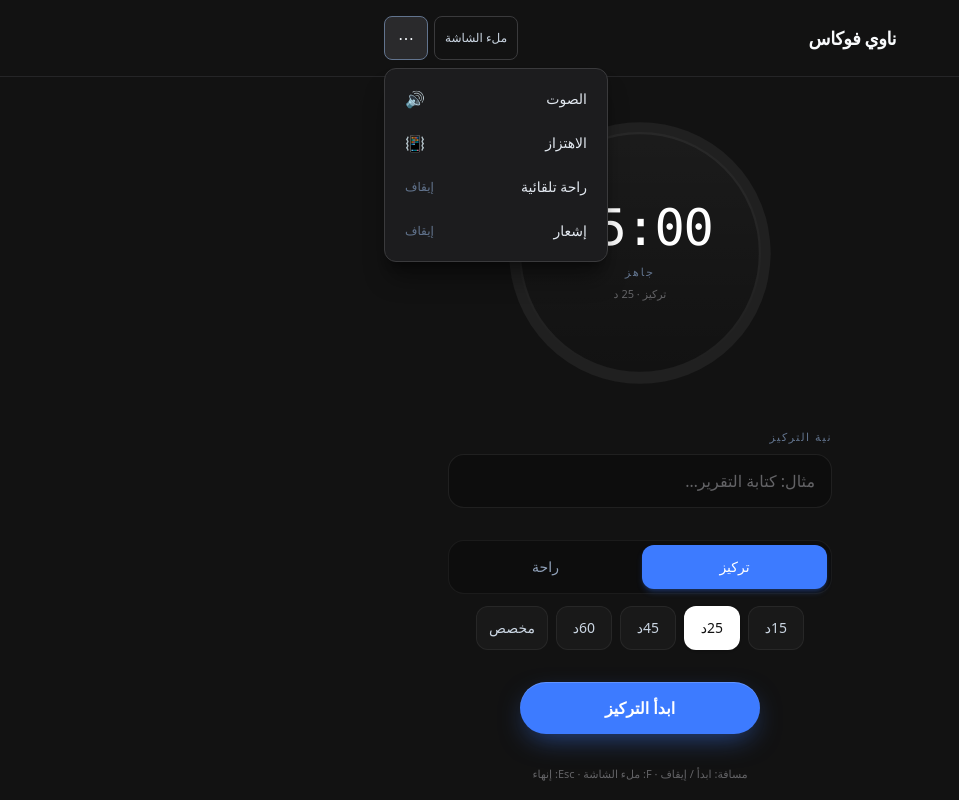
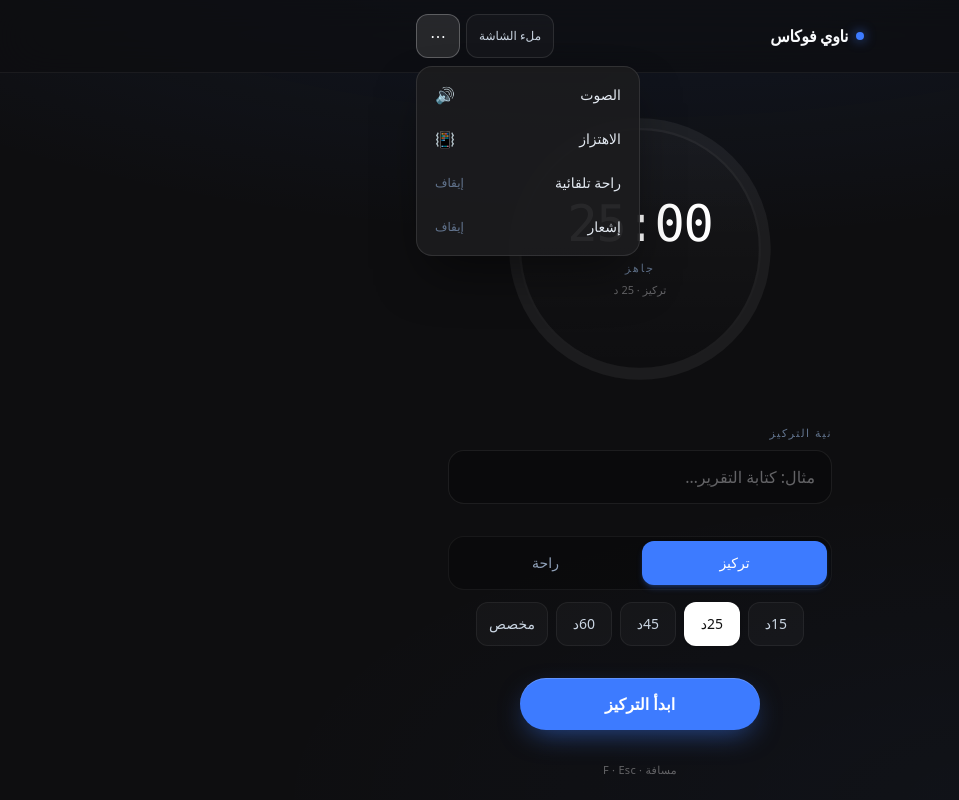
Before and after one commit to inawy/nawy-focus, a React (Vite) app: page / in a window 1280 px wide. Both pictures are taken after a click on the button "الإعدادات". Shown: the top 800 px of the page, without its empty margins (0-959 px from the left). Built offline with nearby package versions, Linux system fonts and the light colour scheme.

Commit message:
design: glass header, brand mark, professional chrome in App

```diff
--- a/src/App.tsx
+++ b/src/App.tsx
@@ -287,18 +287,22 @@ export default function App() {
     (notifyOn ? 1 : 0)
 
   return (
-    <div className="min-h-dvh bg-slate-950 text-slate-100">
+    <div className="min-h-dvh text-slate-100">
       <header
-        className={`border-b border-slate-800/80 px-4 transition-all duration-300 ${
-          sessionFocus ? 'py-2.5' : 'py-4'
+        className={`sticky top-0 z-20 border-b border-white/[0.06] bg-[#0e0e10]/70 px-4 backdrop-blur-xl transition-all duration-300 ${
+          sessionFocus ? 'py-2.5' : 'py-3.5'
         }`}
       >
-        <div className="mx-auto flex max-w-lg items-center justify-between gap-2">
+        <div className="mx-auto flex max-w-md items-center justify-between gap-2">
           <h1
-            className={`font-semibold tracking-tight text-slate-50 transition-all duration-300 ${
-              sessionFocus ? 'text-base opacity-70' : 'text-lg'
+            className={`flex items-center gap-2 font-semibold tracking-tight text-slate-50 transition-all duration-300 ${
+              sessionFocus ? 'text-[15px] opacity-60' : 'text-base'
             }`}
           >
+            <span
+              className="inline-block h-2 w-2 rounded-full bg-brand-500 shadow-[0_0_12px_rgba(61,123,255,0.8)]"
+              aria-hidden
+            />
             ناوي فوكاس
           </h1>
 
@@ -306,7 +310,7 @@ export default function App() {
             <button
               type="button"
               onClick={() => void toggleFs()}
-              className="min-h-11 rounded-lg border border-slate-700 px-2.5 text-xs text-slate-300 transition hover:border-slate-500 hover:text-slate-100"
+              className="btn-chrome"
               title="ملء الشاشة (F)"
               aria-label={fullscreen ? 'خروج من ملء الشاشة' : 'ملء الشاشة'}
             >
@@ -317,10 +321,8 @@ export default function App() {
               <button
                 type="button"
                 onClick={() => setSettingsOpen((v) => !v)}
-                className={`relative min-h-11 min-w-11 rounded-lg border px-2 text-base transition ${
-                  settingsOpen
-                    ? 'border-slate-500 bg-slate-800 text-slate-100'
-                    : 'border-slate-700 text-slate-300 hover:border-slate-500 hover:text-slate-100'
+                className={`btn-chrome relative min-w-11 px-2 text-base ${
+                  settingsOpen ? 'border-white/25 bg-white/10 text-slate-50' : ''
                 }`}
                 title="الإعدادات"
                 aria-label="الإعدادات"
@@ -338,14 +340,14 @@ export default function App() {
 
               {settingsOpen && (
                 <div
-                  className="absolute end-0 top-full z-30 mt-2 w-56 rounded-xl border border-slate-700 bg-slate-900 p-2 shadow-xl shadow-black/40"
+                  className="absolute end-0 top-full z-30 mt-2 w-56 rounded-2xl border border-white/10 bg-[#1c1c1e]/95 p-1.5 shadow-2xl shadow-black/50 backdrop-blur-xl"
                   role="menu"
                 >
                   <button
                     type="button"
                     role="menuitem"
                     onClick={toggleSound}
-                    className="flex min-h-11 w-full items-center justify-between gap-2 rounded-lg px-3 text-sm text-slate-200 transition hover:bg-slate-800"
+                    className="flex min-h-11 w-full items-center justify-between gap-2 rounded-xl px-3 text-sm text-slate-200 transition hover:bg-white/[0.06]"
                     aria-pressed={soundOn}
                   >
                     <span>الصوت</span>
@@ -357,7 +359,7 @@ export default function App() {
                     type="button"
                     role="menuitem"
                     onClick={toggleVibrate}
-                    className="flex min-h-11 w-full items-center justify-between gap-2 rounded-lg px-3 text-sm text-slate-200 transition hover:bg-slate-800"
+                    className="flex min-h-11 w-full items-center justify-between gap-2 rounded-xl px-3 text-sm text-slate-200 transition hover:bg-white/[0.06]"
                     aria-pressed={vibrateOn}
                   >
                     <span>الاهتزاز</span>
@@ -369,7 +371,7 @@ export default function App() {
                     type="button"
                     role="menuitem"
                     onClick={toggleAutoBreak}
-                    className={`flex min-h-11 w-full items-center justify-between gap-2 rounded-lg px-3 text-sm transition hover:bg-slate-800 ${
+                    className={`flex min-h-11 w-full items-center justify-between gap-2 rounded-xl px-3 text-sm transition hover:bg-white/[0.06] ${
                       autoBreak === 'auto' ? 'text-brand-300' : 'text-slate-200'
                     }`}
                     aria-pressed={autoBreak === 'auto'}
@@ -383,7 +385,7 @@ export default function App() {
                     type="button"
                     role="menuitem"
                     onClick={() => void toggleNotifications()}
-                    className={`flex min-h-11 w-full items-center justify-between gap-2 rounded-lg px-3 text-sm transition hover:bg-slate-800 ${
+                    className={`flex min-h-11 w-full items-center justify-between gap-2 rounded-xl px-3 text-sm transition hover:bg-white/[0.06] ${
                       notifyOn ? 'text-amber-300' : 'text-slate-200'
                     }`}
                     aria-pressed={notifyOn}
@@ -401,13 +403,13 @@ export default function App() {
       </header>
 
       <main
-        className={`mx-auto flex max-w-lg flex-col items-center px-4 py-8 transition-all duration-300 ${
+        className={`mx-auto flex max-w-md flex-col items-center px-5 py-8 transition-all duration-300 ${
           sessionFocus ? 'gap-4' : 'gap-8'
         }`}
       >
         {finishedWhileHidden && state.phase === 'finished' && (
           <div
-            className="w-full max-w-md rounded-xl border border-amber-500/40 bg-amber-950/40 px-4 py-3 text-center text-sm text-amber-100"
+            className="w-full max-w-sm rounded-2xl border border-amber-500/30 bg-amber-950/30 px-4 py-3 text-center text-sm text-amber-100"
             role="status"
           >
             انتهت الجلسة أثناء غيابك عن التبويب.
@@ -423,7 +425,7 @@ export default function App() {
 
         {autoBreakCountdown !== null && (
           <div
-            className="w-full max-w-md rounded-2xl border border-brand-500/35 bg-brand-950/50 px-5 py-4"
+            className="w-full max-w-sm rounded-2xl border border-brand-500/25 bg-brand-950/40 px-5 py-4 shadow-[0_0_40px_-16px_rgba(61,123,255,0.35)]"
             role="status"
             aria-live="polite"
           >
@@ -439,7 +441,7 @@ export default function App() {
               </span>
             </div>
             <div
-              className="mt-3 h-2 overflow-hidden rounded-full bg-brand-950"
+              className="mt-3 h-1.5 overflow-hidden rounded-full bg-black/40"
               aria-hidden
             >
               <div
@@ -460,7 +462,7 @@ export default function App() {
               <button
                 type="button"
                 onClick={clearAutoBreakTimer}
-                className="min-h-10 rounded-lg border border-brand-500/40 px-4 text-sm text-brand-200 transition hover:border-brand-400 hover:bg-brand-950/60 hover:text-brand-50"
+                className="btn-chrome border-brand-500/30 text-brand-200"
               >
                 إلغاء
               </button>
@@ -477,12 +479,12 @@ export default function App() {
 
         {sessionFocus ? (
           state.intention ? (
-            <p className="max-w-md text-center text-xs text-slate-500">
+            <p className="max-w-sm text-center text-xs text-slate-500">
               {state.intention}
             </p>
           ) : null
         ) : state.phase === 'finished' ? null : locked && state.intention ? (
-          <p className="max-w-md text-center text-sm text-slate-400">
+          <p className="max-w-sm text-center text-sm text-slate-400">
             <span className="text-slate-500">النية: </span>
             {state.intention}
           </p>
@@ -519,13 +521,13 @@ export default function App() {
         />
 
         {!sessionFocus && (
-          <p className="text-center text-[11px] text-slate-600">
-            مسافة: ابدأ / إيقاف · F: ملء الشاشة · Esc: إنهاء
+          <p className="text-center text-[11px] tracking-wide text-slate-600">
+            مسافة · F · Esc
           </p>
         )}
 
         {!sessionFocus && (
-          <div className="w-full border-t border-slate-800/80 pt-6">
+          <div className="w-full border-t border-white/[0.05] pt-6">
             <HistoryList
               sessions={sessions}
               filter={filter}
@@ -547,7 +549,7 @@ export default function App() {
         )}
 
         {!sessionFocus && (
-          <footer className="w-full max-w-md border-t border-slate-800/80 pt-4 pb-2 text-center text-[11px] text-slate-600">
+          <footer className="w-full max-w-sm border-t border-white/[0.05] pt-4 pb-2 text-center text-[11px] text-slate-600">
             <p className="mb-1">جزء من منظومة ناوي للإنتاجية</p>
             <p className="flex flex-wrap items-center justify-center gap-x-3 gap-y-1">
               <a
```
